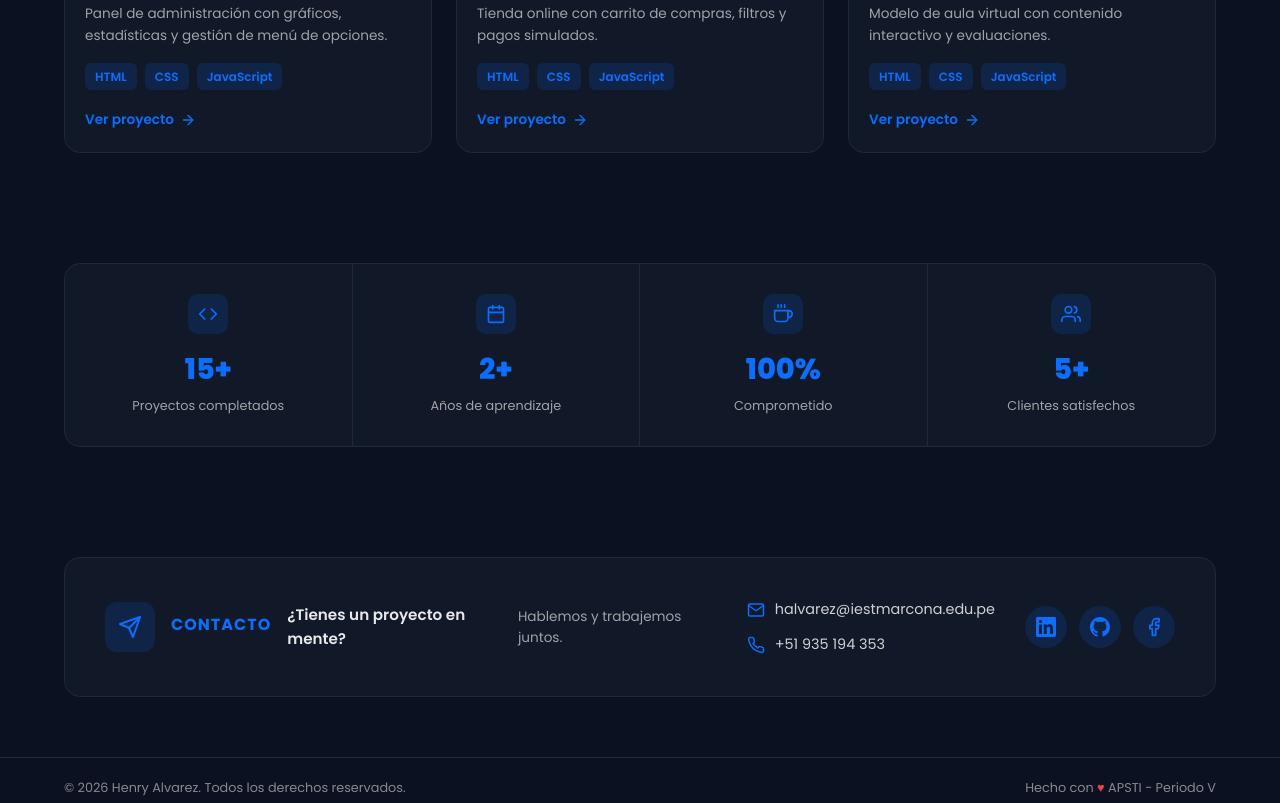
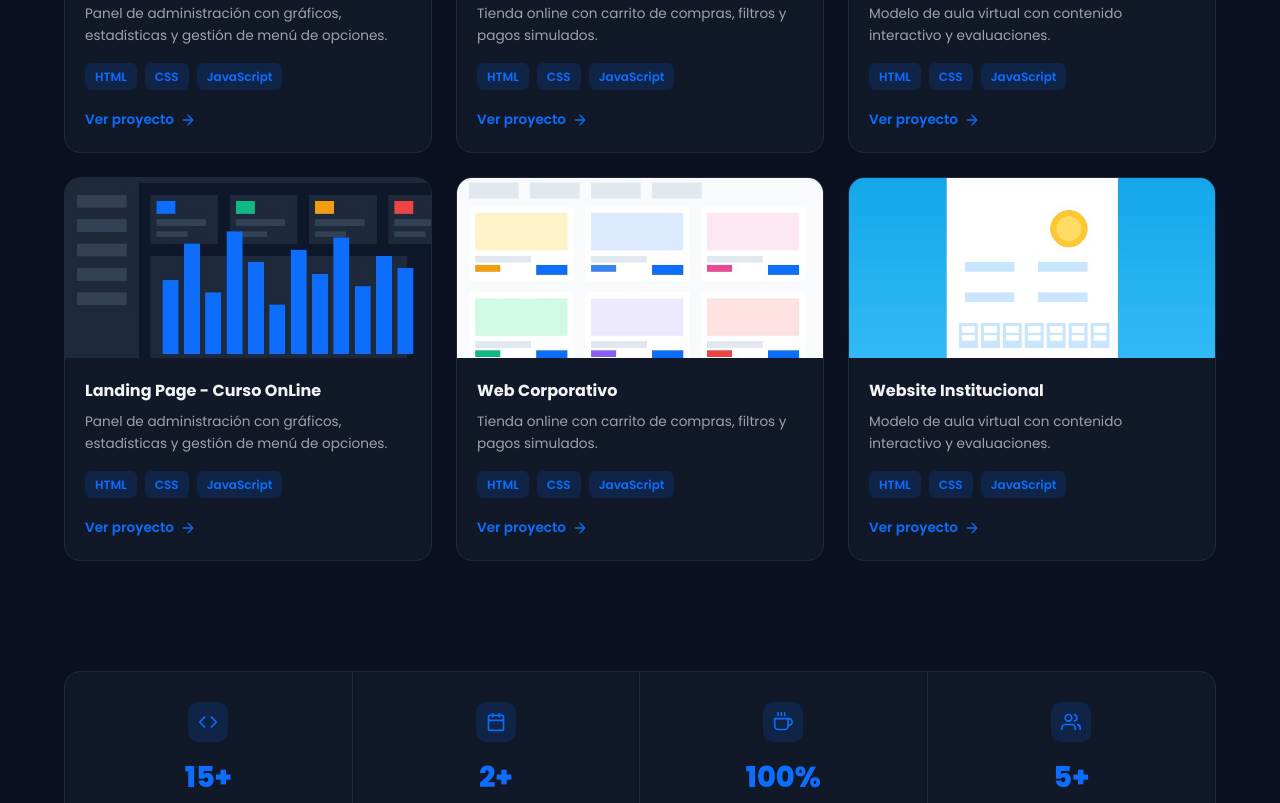
Before and after one commit to terry-alvarez/PortafolioWeb, a plain HTML site: page index.html in a window 1280 px wide. Shown: the part 1975-2778 px from the top of the page. Drawn offline with Linux system fonts and the light colour scheme.

Commit message:
Add files via upload

```diff
--- a/index.html
+++ b/index.html
@@ -295,7 +295,7 @@
                 </div>
                 <h2 class="proyectos-title">PROYECTOS</h2>
             </div>
-            <div class="proyectos-grid">
+            <div class="proyectos-grid"> <!--Poyecto Web Responsive-->
                 <div class="proyecto-card">
                     <div class="proyecto-image">
                         <img src="assets/img/proyecto1.jpg" alt="Dashboard Admin - Panel de administración">
@@ -317,7 +317,7 @@
                         </a>
                     </div>
                 </div>
-                <div class="proyecto-card">
+                <div class="proyecto-card"> <!--Poyecto E-commerce Shop-->
                     <div class="proyecto-image">
                         <img src="assets/img/proyecto2.jpg" alt="E-commerce Shop - Tienda online">
                     </div>
@@ -338,12 +338,75 @@
                         </a>
                     </div>
                 </div>
-                <div class="proyecto-card">
+                <div class="proyecto-card"> <!--Poyecto Curso Online 1-->
                     <div class="proyecto-image">
                         <img src="assets/img/proyecto3.jpg" alt="Clima App - Aplicación del clima">
                     </div>
                     <div class="proyecto-content">
                         <h3 class="proyecto-name">Curso On Line</h3>
+                        <p class="proyecto-desc">Modelo de aula virtual con contenido interactivo y evaluaciones.</p>
+                        <div class="proyecto-tags">
+                            <span class="tag">HTML</span>
+                            <span class="tag">CSS</span>
+                            <span class="tag">JavaScript</span>
+                        </div>
+                        <a href="https://terry-alvarez.github.io/LearningSA10/" target="_blank" class="proyecto-link">
+                            Ver proyecto
+                            <svg viewBox="0 0 24 24" fill="none" stroke="currentColor" stroke-width="2" stroke-linecap="round" stroke-linejoin="round">
+                                <line x1="5" y1="12" x2="19" y2="12"></line>
+                                <polyline points="12 5 19 12 12 19"></polyline>
+                            </svg>
+                        </a>
+                    </div>
+                </div>
+                <div class="proyecto-card"> <!--Proyecto Landing Page - Curso OnLine 2-->
+                    <div class="proyecto-image">
+                        <img src="assets/img/proyecto1.jpg" alt="Dashboard Admin - Panel de administración">
+                    </div>
+                    <div class="proyecto-content">
+                        <h3 class="proyecto-name">Landing Page - Curso OnLine  </h3>
+                        <p class="proyecto-desc">Panel de administración con gráficos, estadísticas y gestión de menú de opciones.</p>
+                        <div class="proyecto-tags">
+                            <span class="tag">HTML</span>
+                            <span class="tag">CSS</span>
+                            <span class="tag">JavaScript</span>
+                        </div>
+                        <a href="https://terry-alvarez.github.io/CursoOnLine/" target="_blank" class="proyecto-link">
+                            Ver proyecto
+                            <svg viewBox="0 0 24 24" fill="none" stroke="currentColor" stroke-width="2" stroke-linecap="round" stroke-linejoin="round">
+                                <line x1="5" y1="12" x2="19" y2="12"></line>
+                                <polyline points="12 5 19 12 12 19"></polyline>
+                            </svg>
+                        </a>
+                    </div>
+                </div>
+                <div class="proyecto-card"> <!--Proyecto web Site Corporativo-->
+                    <div class="proyecto-image">
+                        <img src="assets/img/proyecto2.jpg" alt="E-commerce Shop - Tienda online">
+                    </div>
+                    <div class="proyecto-content">
+                        <h3 class="proyecto-name">Web Corporativo</h3>
+                        <p class="proyecto-desc">Tienda online con carrito de compras, filtros y pagos simulados.</p>
+                        <div class="proyecto-tags">
+                            <span class="tag">HTML</span>
+                            <span class="tag">CSS</span>
+                            <span class="tag">JavaScript</span>
+                        </div>
+                        <a href="https://terry-alvarez.github.io/OnLineStore/" target="_blank" class="proyecto-link">
+                            Ver proyecto
+                            <svg viewBox="0 0 24 24" fill="none" stroke="currentColor" stroke-width="2" stroke-linecap="round" stroke-linejoin="round">
+                                <line x1="5" y1="12" x2="19" y2="12"></line>
+                                <polyline points="12 5 19 12 12 19"></polyline>
+                            </svg>
+                        </a>
+                    </div>
+                </div>
+                <div class="proyecto-card"> <!--Proyecto Web Institucional-->
+                    <div class="proyecto-image">
+                        <img src="assets/img/proyecto3.jpg" alt="Clima App - Aplicación del clima">
+                    </div>
+                    <div class="proyecto-content">
+                        <h3 class="proyecto-name">Website Institucional</h3>
                         <p class="proyecto-desc">Modelo de aula virtual con contenido interactivo y evaluaciones.</p>
                         <div class="proyecto-tags">
                             <span class="tag">HTML</span>
```
